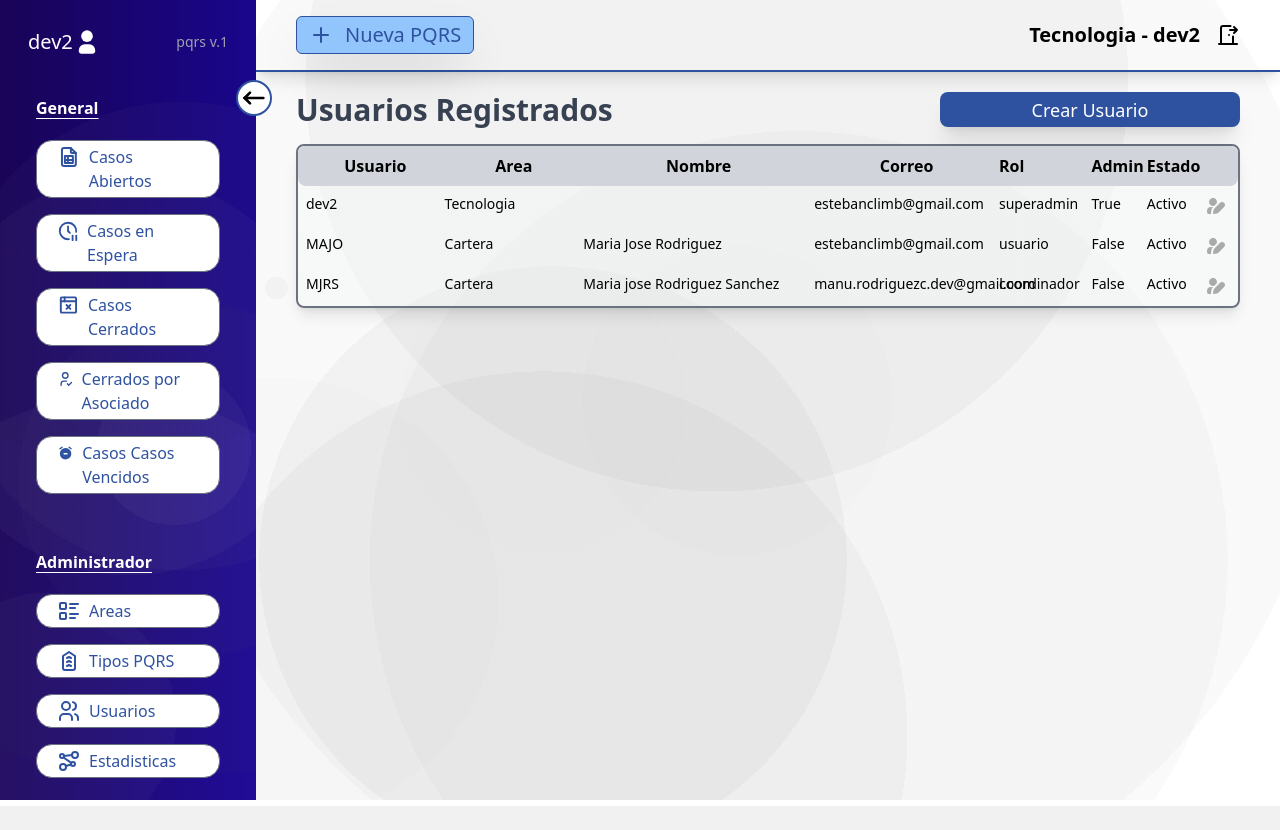
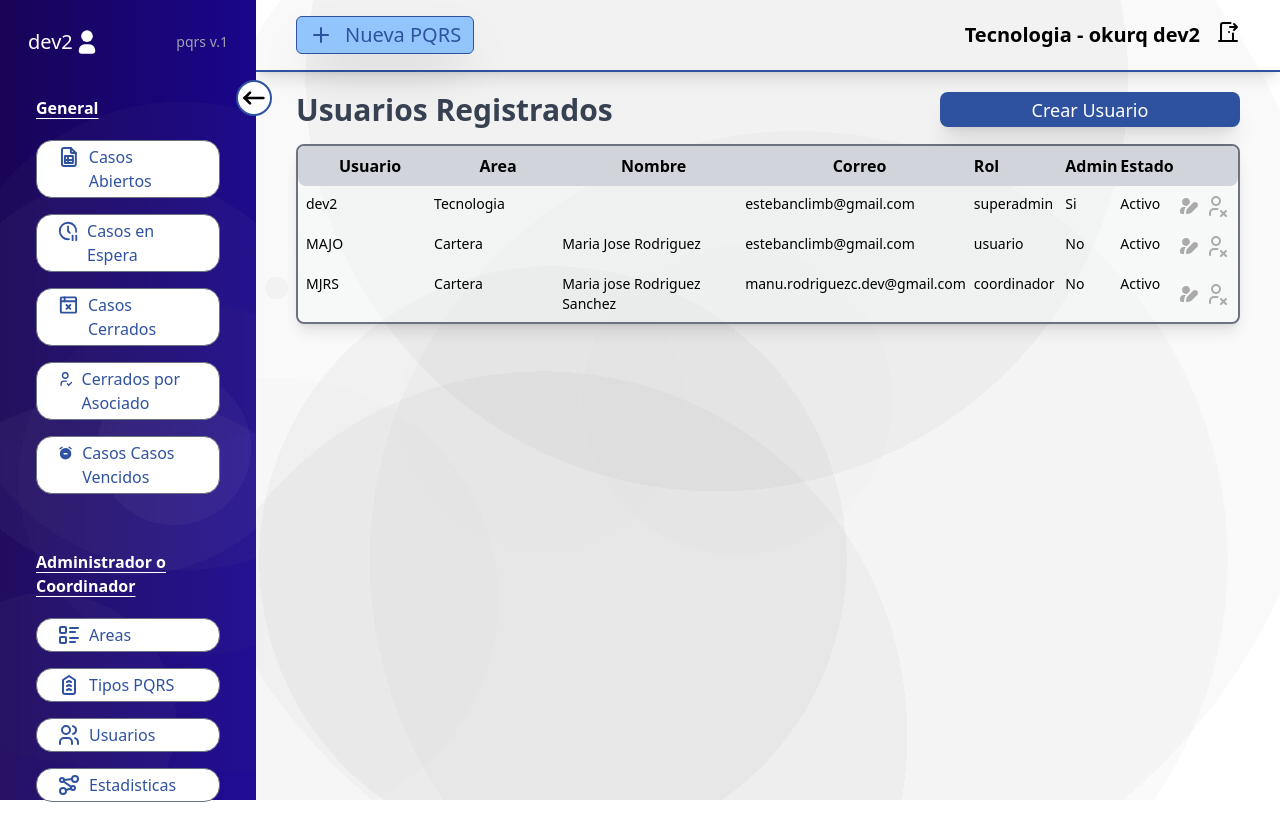
Before and after one commit to ManuRodriguezC/PQRS, a Django app: page /adminUser/users/ in a window 1280 px wide. Before the commit the page ends 806 px from the top, so only its background shows below. Run offline with Django 4.2, Linux system fonts and the light colour scheme; a user stored in the database is signed in; data comes from the database, SQL or seed files in the repository; both versions use the stored data as it was after the commit; some libraries are stand-ins or nearby versions.

Commit message:
Update functions and middlewares

```diff
--- a/account/admin.py
+++ b/account/admin.py
@@ -1,4 +1,6 @@
 from django.contrib import admin
 from .models import *
 
-admin.site.register(CustumUser)
+@admin.register(CustumUser)
+class CustumUserAdmin(admin.ModelAdmin):
+    list_display = ('username', 'email', 'area')
--- a/account/templates/registration/password_reset_complete.html
+++ b/account/templates/registration/password_reset_complete.html
@@ -19,7 +19,7 @@
         <a class="flex justify-center items-center w-[200px] bg-gray-500 rounded-md text-xl mt-4 cursor-pointer hover:bg-gray-700
             transition-all duration-200 border-[1px] border-transparent hover:border-white"
             href="{% url "login" %}">
-            Iniciar Seción
+            Iniciar Sesión
         </a>
     </div>
 
--- a/adminUser/decorators.py
+++ b/adminUser/decorators.py
@@ -10,3 +10,13 @@ def check_superadmin():
             return redirect("home")
         return _wrapped_view
     return decorator
+
+def check_coordinador():
+    def decorator(view_func):
+        @wraps(view_func)
+        def _wrapped_view(request, *args, **kwargs):
+            if getattr(request.user, "permissions", None) == "coordinador" or getattr(request.user, "permissions", None) == "superadmin":
+                return view_func(request, *args, **kwargs)
+            return redirect("home")
+        return _wrapped_view
+    return decorator
--- a/adminUser/templates/users/users.html
+++ b/adminUser/templates/users/users.html
@@ -14,15 +14,16 @@
             class="w-full flex flex-col border-2 border-gray-500 rounded-lg shadow-lg text-sm mt-4"
             >
             <ul
-                class="flex flex-row text-base font-semibold bg-gray-300 px-2 py-2 rounded-lg"
+                class="w-full flex flex-row text-base font-semibold bg-gray-300 px-2 py-2 rounded-lg"
             >
-                <li class="w-[15%] text-center">Usuario</li>
-                <li class="w-[15%] text-center">Area</li>
-                <li class="w-[25%] text-center">Nombre</li>
-                <li class="w-[20%] text-center">Correo</li>
+                <li class="w-[14%] text-center">Usuario</li>
+                <li class="w-[14%] text-center">Area</li>
+                <li class="w-[20%] text-center">Nombre</li>
+                <li class="w-[25%] text-center">Correo</li>
                 <li class="w-[10%]">Rol</li>
                 <li class="w-[6%]">Admin</li>
                 <li class="w-[6%]">Estado</li>
+                <li class="w-[3%]"></li>
                 <li class="w-[3%]"></li>
             </ul>
             {% for user in users %}
@@ -30,19 +31,33 @@
                 class="flex flex-row py-2 bg-gray-100/40 rounded-lg hover:bg-slate-200 transition-colors duration-200 px-2 text-sm"
             >
                 {% if user.area %}
-                <li class="w-[15%]">{{ user.username }}</li>
-                <li class="w-[15%]">{{ user.area }}</li>
-                <li class="w-[25%]">{{ user.first_name }} {{user.last_name}}</li>
-                <li class="w-[20%]">{{ user.email }}</li>
+                <li class="w-[14%]">{{ user.username }}</li>
+                <li class="w-[14%]">{{ user.area }}</li>
+                <li class="w-[20%]">{{ user.first_name }} {{user.last_name}}</li>
+                <li class="w-[25%]">{{ user.email }}</li>
                 <li class="w-[10%]">{{ user.permissions}}</li>
-                <li class="w-[6%]">{{ user.is_staff }}</li>
+                <li class="w-[6%]">
+                    {% if user.is_staff %}
+                        Si
+                    {% else %}
+                        No
+                    {% endif %}
+                </li>
                 <li class="w-[6%]">
                 {% if user.is_active %} Activo {% else %} Inactivo {% endif %}
                 </li>
                 <li class="w-[3%] flex justify-center items-center">
-                <a class="hover:scale-110" href="{% url 'updateUser' user.id%}">
-                    {% include "icons/editUser.html" %}
-                </a>
+                    <a class="hover:scale-110" href="{% url 'updateUser' user.id%}">
+                        {% include "icons/editUser.html" %}
+                    </a>
+                </li>
+                <li class="w-[3%] flex justify-center items-center">
+                    <a
+                        class="hover:scale-110"
+                        href="{% url 'deleteUser' user.id %}"
+                        onclick="return confirm('Esta seguro de eliminar este usuario?')">
+                        {% include "icons/deleteUser.html" %}
+                    </a>
                 </li>
                 {% endif %}
             </ul>
--- a/adminUser/urls.py
+++ b/adminUser/urls.py
@@ -8,6 +8,7 @@ urlpatterns = [
     path('deleteTypePQRS/<int:id>/', deleteTypePQRS, name="deleteTypePQRS"),
     path('users/', users, name="users"),
     path('actualizar-usuario/<int:id>', updateUser, name="updateUser"),
+    path('eliminar-usuario/<int:id>/', deleteUser, name="deleteUser"),
     path('actualizar-pqrs/<int:id>/', updateTypePQRS, name="updatePQRS"),
     path('estadisticas-usuarios', statistics, name="statistics")
 ]
--- a/adminUser/views.py
+++ b/adminUser/views.py
@@ -9,7 +9,7 @@ from .models import Areas, TypesPQRS
 from .forms import CreateUserForm, DateForms
 from django.conf import settings
 from django.contrib.auth.decorators import login_required
-from .decorators import check_superadmin
+from .decorators import check_superadmin, check_coordinador
 import pandas as pd
 from io import BytesIO
 from django.http import HttpResponse
@@ -115,6 +115,13 @@ def updateUser(request, id):
 
 @login_required
 @check_superadmin()
+def deleteUser(request, id):
+    user = get_object_or_404(CustumUser, id=id)
+    user.delete()
+    return redirect('users')
+
+@login_required
+@check_coordinador()
 def statistics(request):
     if request.method == 'POST':
         form = DateForms(request.POST)
--- a/users/templates/baseUsers.html
+++ b/users/templates/baseUsers.html
@@ -57,10 +57,11 @@
                 </a>
             </div>
         </div>
+        {% if request.user.permissions == "superadmin" or request.user.permissions == "coordinador" %}
+        <div  id="section-2" class="flex flex-col px-5 py-7">
+            <p class="text-base text-white font-semibold underline underline-offset-4">Administrador o Coordinador</p>
+            <div class="text-base flex flex-col gap-4 mt-5">
                 {% if request.user.is_staff %}
-        <div  id="section-2" class="flex flex-col px-5 py-7">
-            <p class="text-base text-white font-semibold underline underline-offset-4">Administrador</p>
-            <div class="text-base flex flex-col gap-4 mt-5">
                 <a
                   href="{% url 'areas' %}"
                   class="flex flex-row justify-start gap-2 px-5 py-1 rounded-2xl bg-white text-cootra
@@ -82,6 +83,7 @@
                   {% include "icons/users.html" %}
                   <p>Usuarios</p>
                 </a>
+                {% endif %}
                 <a
                   href="{% url 'statistics' %}"
                   class="flex flex-row justify-start gap-2 px-5 py-1 rounded-2xl bg-white text-cootra
--- a/users/templates/header.html
+++ b/users/templates/header.html
@@ -15,10 +15,13 @@
     <p class="font-semibold text-xl">
       {% if request.user.area %}
       {{ request.user.area}} -
-      {% endif %}
+      {% endif %}okurq
       {{ request.user.username }}</p>
-    <a href="{% url 'logout' %}" class="exit">
-      {% include "icons/exit.html" %}
-    </a>
+      <form action="{% url 'logout' %}" method="post">
+        {% csrf_token %}
+        <button class="exit" type="submit">
+          {% include "icons/exit.html" %}
+        </button>
+      </form>
   </div>
 </header>
--- /dev/null
+++ b/users/templates/icons/deleteUser.html
@@ -0,0 +1,18 @@
+<svg
+  xmlns="http://www.w3.org/2000/svg"
+  width="24"
+  height="24"
+  viewBox="0 0 24 24"
+  fill="none"
+  stroke="#aaa"
+  stroke-width="2"
+  stroke-linecap="round"
+  stroke-linejoin="round"
+  class="icon icon-tabler icons-tabler-outline icon-tabler-user-x"
+>
+  <path stroke="none" d="M0 0h24v24H0z" fill="none" />
+  <path d="M8 7a4 4 0 1 0 8 0a4 4 0 0 0 -8 0" />
+  <path d="M6 21v-2a4 4 0 0 1 4 -4h3.5" />
+  <path d="M22 22l-5 -5" />
+  <path d="M17 22l5 -5" />
+</svg>
```
Also changed, not shown: users/views.py (+6 -6 lines), db.sqlite3, 1 other file. Lines whose indentation alone changed are shown as unchanged.
